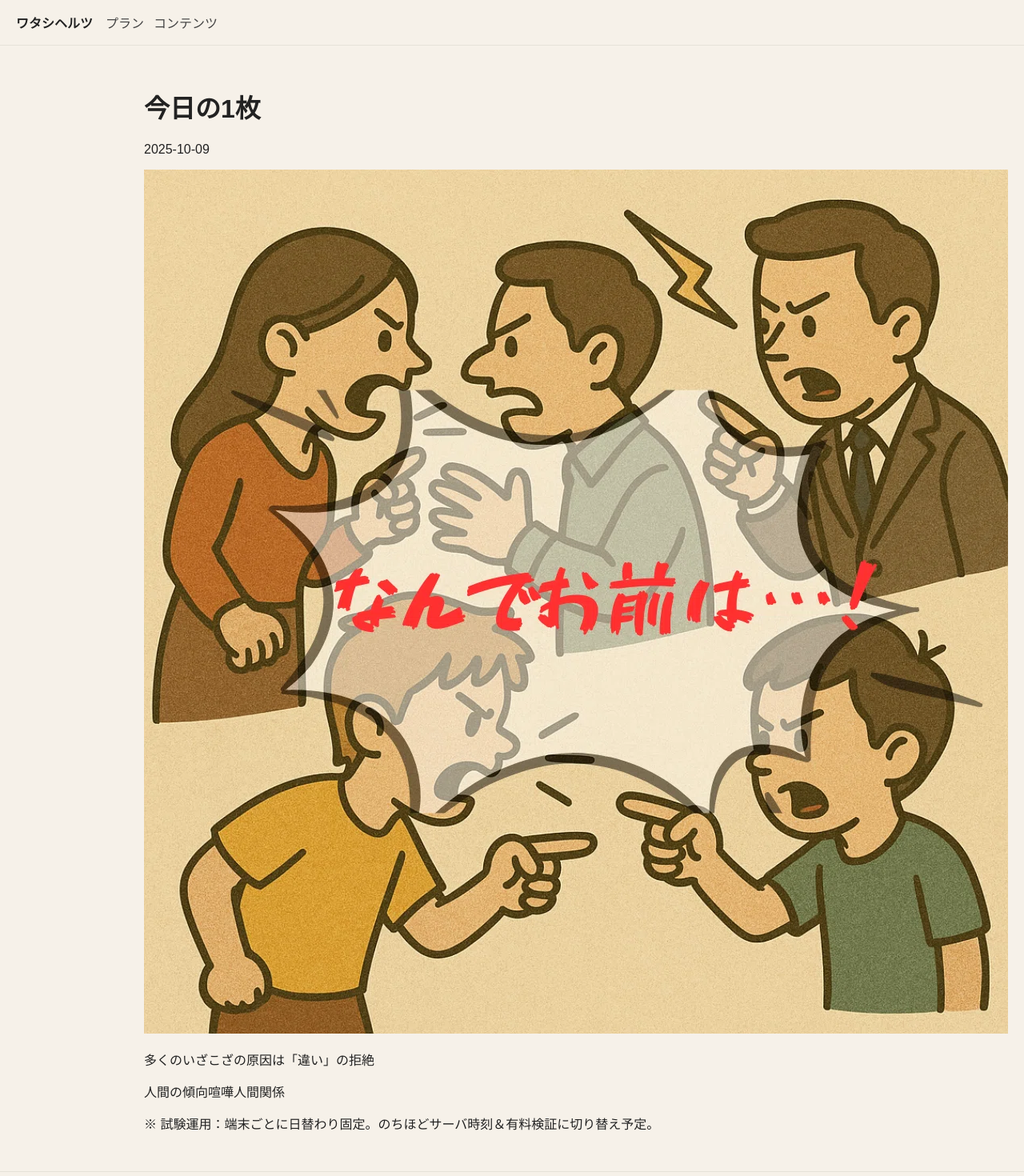
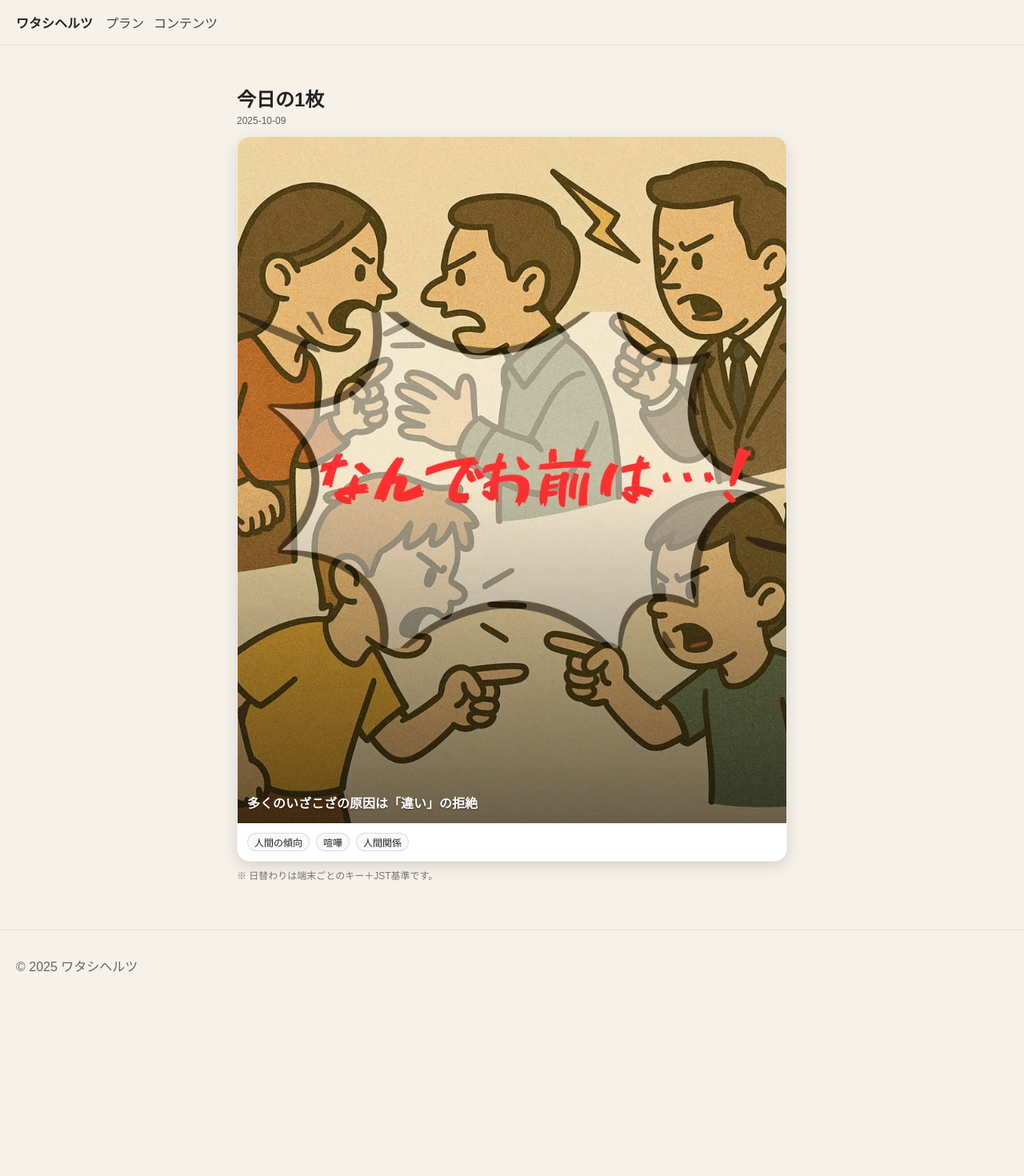
Before and after one commit to hiracoh/watashihertz, a Next.js app: page /gacha in a window 1280 px wide. Shown: the top 1470 px of the page at 80% size. After the commit the page ends 1251 px from the top, so only its background shows below. Built offline with nearby package versions, Linux system fonts and the light colour scheme; a web font is replaced by a local one.

Commit message:
Update page.tsx

```diff
--- a/app/gacha/page.tsx
+++ b/app/gacha/page.tsx
@@ -1,10 +1,8 @@
 'use client';
-
 import { useEffect, useMemo, useState } from 'react';
 import cards from '@/data/cards.json';
-import { isPaid } from '../../lib/plan';
+import CardItem from '@/components/CardItem'; // 👈 これを追加！
 
-// FNV-1a 32bit 簡易ハッシュ
 const hash32 = (s: string) => {
   let h = 2166136261 >>> 0;
   for (let i = 0; i < s.length; i++) {
@@ -14,7 +12,6 @@ const hash32 = (s: string) => {
   return h >>> 0;
 };
 
-// アジア/東京の“日付文字列”をつくる（ユーザーのPCが海外でも固定）
 const todayInJST = () => {
   const f = new Intl.DateTimeFormat('ja-JP', {
     timeZone: 'Asia/Tokyo',
@@ -22,9 +19,9 @@ const todayInJST = () => {
     month: '2-digit',
     day: '2-digit',
   }).formatToParts(new Date());
-  const y = f.find(p=>p.type==='year')?.value;
-  const m = f.find(p=>p.type==='month')?.value;
-  const d = f.find(p=>p.type==='day')?.value;
+  const y = f.find((p) => p.type === 'year')?.value;
+  const m = f.find((p) => p.type === 'month')?.value;
+  const d = f.find((p) => p.type === 'day')?.value;
   return `${y}-${m}-${d}`;
 };
 
@@ -41,8 +38,7 @@ export default function GachaPage() {
   const [userKey, setUserKey] = useState('guest');
   useEffect(() => setUserKey(getOrCreateUserKey()), []);
 
-  // 有料のカードだけがプール
-  const pool = useMemo(() => cards, []);
+  const pool = useMemo(() => cards as any[], []); // 全カードから引く
   const today = useMemo(() => todayInJST(), []);
 
   const card = useMemo(() => {
@@ -51,32 +47,20 @@ export default function GachaPage() {
     return pool[idx];
   }, [pool, today, userKey]);
 
-  if (!card) return <main className="p-6">カード準備中です。</main>;
+  if (!card) return <main style={{ padding: 24 }}>カード準備中です。</main>;
 
   return (
-    <main className="p-6 max-w-2xl mx-auto flex flex-col gap-4">
-      <header>
-        <h1 className="text-2xl font-bold">今日の1枚</h1>
-        <p className="text-sm opacity-70">{today}</p>
+    <main style={{ maxWidth: 720, margin: '0 auto', padding: 16 }}>
+      <header style={{ marginBottom: 12 }}>
+        <h1 style={{ fontSize: 24, fontWeight: 800, margin: 0 }}>今日の1枚</h1>
+        <p style={{ opacity: 0.7, fontSize: 12, marginTop: 4 }}>{today}</p>
       </header>
 
-      <article className="rounded-2xl overflow-hidden shadow">
-        <div className="relative">
-          {/* next/image を使っているなら置換 */}
-          <img src={card.image} alt={card.message} className="w-full h-72 object-cover" />
-          <div className="absolute bottom-0 inset-x-0 p-4 bg-gradient-to-t from-black/70 to-transparent text-white">
-            <p className="text-lg leading-relaxed">{card.message}</p>
-          </div>
-        </div>
-        <div className="p-4 flex gap-2 flex-wrap">
-          {(card.tags ?? []).map((t: string) => (
-            <span key={t} className="text-xs border rounded px-2 py-0.5">{t}</span>
-          ))}
-        </div>
-      </article>
+      {/* ここがCardItemに置き換わった */}
+      <CardItem card={card as any} />
 
-      <p className="text-xs opacity-60">
-        ※ 試験運用：端末ごとに日替わり固定。のちほどサーバ時刻＆有料検証に切り替え予定。
+      <p style={{ fontSize: 12, opacity: 0.6, marginTop: 8 }}>
+        ※ 日替わりは端末ごとのキー＋JST基準です。
       </p>
     </main>
   );
```
